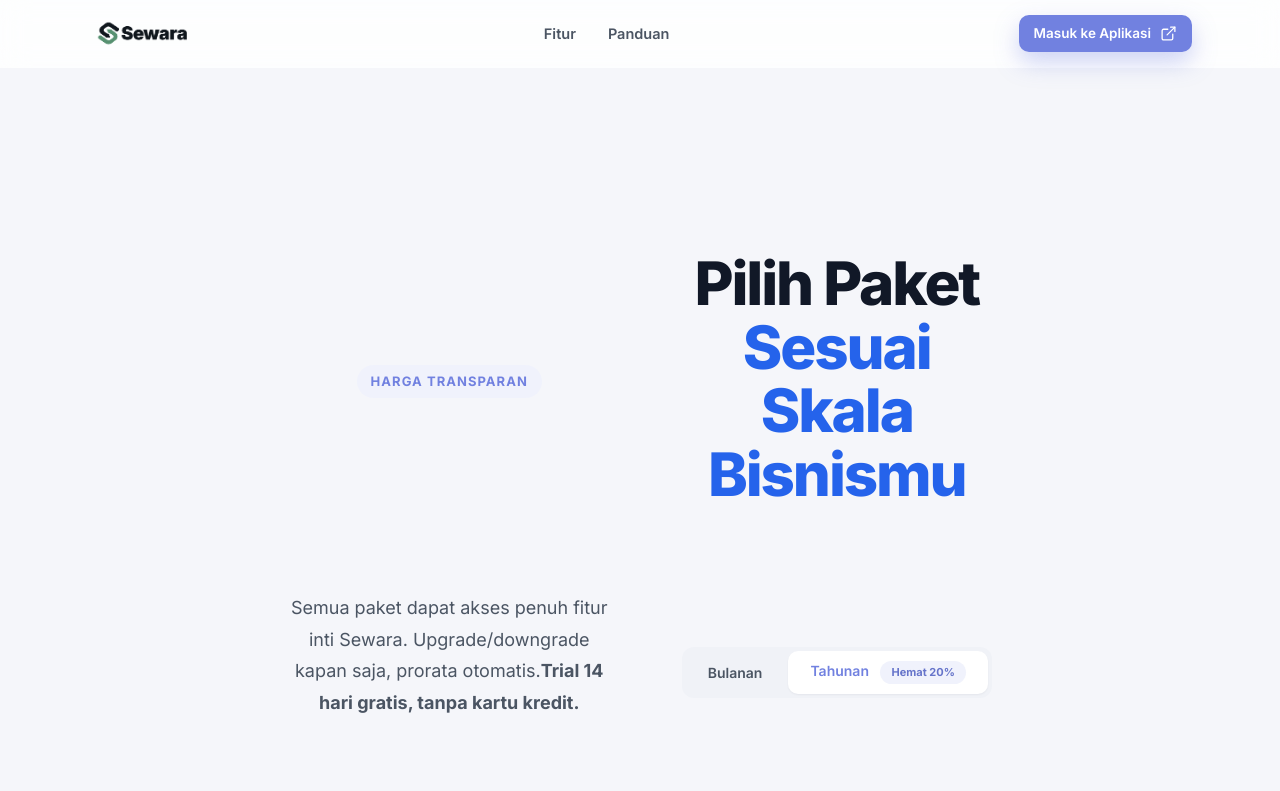
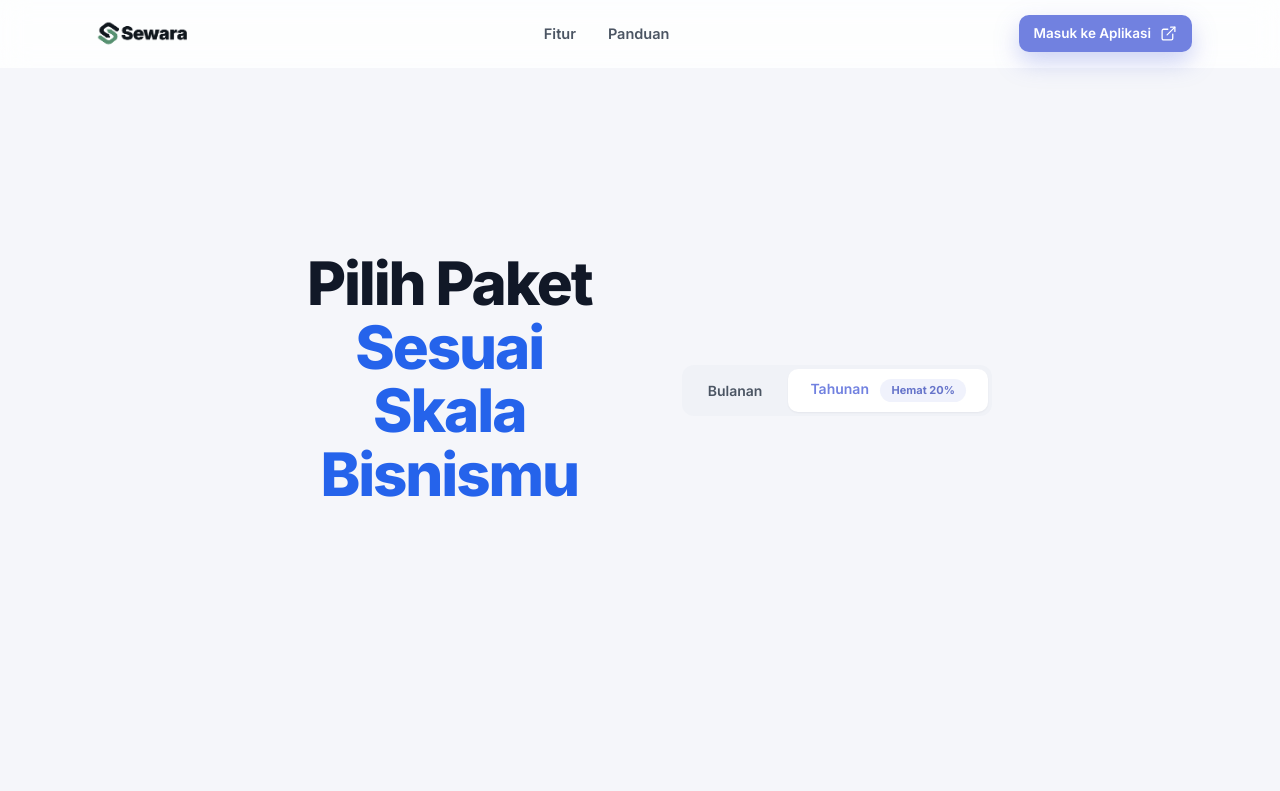
Before and after one commit to Rzp1010/Sewara-landing, a Next.js app: page /harga in a window 1280 px wide. Shown: the top 791 px of the page. Built offline with nearby package versions, Linux system fonts and the light colour scheme.

Commit message:
feat(harga): simplify hero - remove eyebrow & subtext, direct to billing toggle

```diff
--- a/src/app/harga/page.js
+++ b/src/app/harga/page.js
@@ -73,20 +73,11 @@ export default function HargaPage() {
           <div className="sw-container">
             <div className="sw-hero-inner" style={{ maxWidth: 760, margin: "0 auto", textAlign: "center" }}>
               <Reveal delay={40}>
-                <span className="sw-hero-eyebrow" style={{ display: "inline-block" }}>Harga Transparan</span>
-              </Reveal>
-              <Reveal delay={100}>
                 <h1 id="harga-hero-title" className="sw-hero-title">
                   Pilih Paket <span className="sw-accent-text">Sesuai Skala Bisnismu</span>
                 </h1>
               </Reveal>
-              <Reveal delay={160}>
-                <p className="sw-hero-sub">
-                  Semua paket dapat akses penuh fitur inti Sewara. Upgrade/downgrade kapan saja, prorata otomatis.
-                  <strong>Trial 14 hari gratis, tanpa kartu kredit.</strong>
-                </p>
-              </Reveal>
-              <Reveal delay={220}>
+              <Reveal delay={100}>
                 <div className="sw-billing-toggle" role="group" aria-label="Pilih siklus penagihan">
                   <button
                     className={`sw-billing-btn ${billing === "monthly" ? "active" : ""}`}
```
